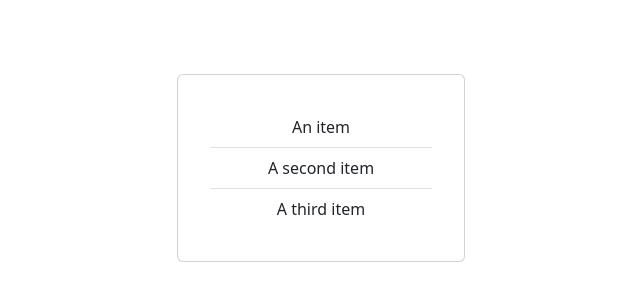
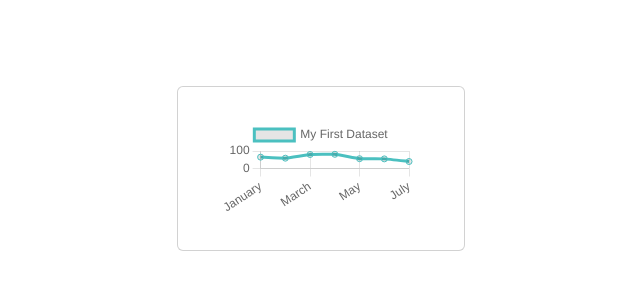
Before and after one commit to jiri-bartosik01/bit-hack-2024, a Vue app in the folder sapka/: page / in a window 1280 px wide. Shown: the part 232-532 px from the top of the page, without its empty margins (319-959 px from the left). Built offline with nearby package versions, Linux system fonts and the light colour scheme.

Commit message:
add: graph

```diff
--- a/sapka/package.json
+++ b/sapka/package.json
@@ -9,7 +9,6 @@
     "preview": "vite preview"
   },
   "dependencies": {
-    "@types/mapbox-gl": "^3.4.0",
     "bootstrap": "^5.3.3",
     "chart.js": "^4.4.4",
     "mapbox-gl": "^3.7.0",
@@ -17,6 +16,7 @@
     "vue": "^3.5.10"
   },
   "devDependencies": {
+    "@types/mapbox-gl": "^3.4.0",
     "@vitejs/plugin-vue": "^5.1.4",
     "typescript": "^5.5.3",
     "vite": "^5.4.8",
--- a/sapka/src/App.vue
+++ b/sapka/src/App.vue
@@ -1,13 +1,12 @@
 <script setup lang="ts">
+import PredictionGraph from "./components/PredictionGraph.vue";
 </script>
 
 <template>
   <div class="card" style="width: 18rem;">
-    <ul class="list-group list-group-flush">
-      <li class="list-group-item">An item</li>
-      <li class="list-group-item">A second item</li>
-      <li class="list-group-item">A third item</li>
-    </ul>
+    <div class="container">
+      <PredictionGraph></PredictionGraph>
+    </div>
   </div>
 </template>
 
--- /dev/null
+++ b/sapka/src/components/PredictionGraph.vue
@@ -0,0 +1,44 @@
+<script setup lang="js">
+import {Chart, registerables} from "chart.js";
+import {onMounted, ref, useTemplateRef} from "vue";
+
+const canvas = useTemplateRef('canvas')
+
+onMounted(() => {
+  Chart.register(...registerables);
+  const labels = ['January', 'February', 'March', 'April', 'May', 'June', 'July'];
+  const dataset = {
+    label: 'My First Dataset',
+    data: [65, 59, 80, 81, 56, 55, 40],
+    fill: false,
+    borderColor: 'rgb(75, 192, 192)',
+    tension: 0.1
+  }
+  const data = {
+    labels: labels,
+    datasets: [dataset]
+  };
+
+  const config = {
+    type: 'line',
+    data: data,
+    options: {}
+  };
+
+  new Chart(canvas.value, config);
+});
+
+</script>
+
+<template>
+  <div class="graph">
+    <canvas ref="canvas"></canvas>
+  </div>
+</template>
+
+<style scoped>
+.graph {
+  width: 100%;
+  height: 100%;
+}
+</style>
```
